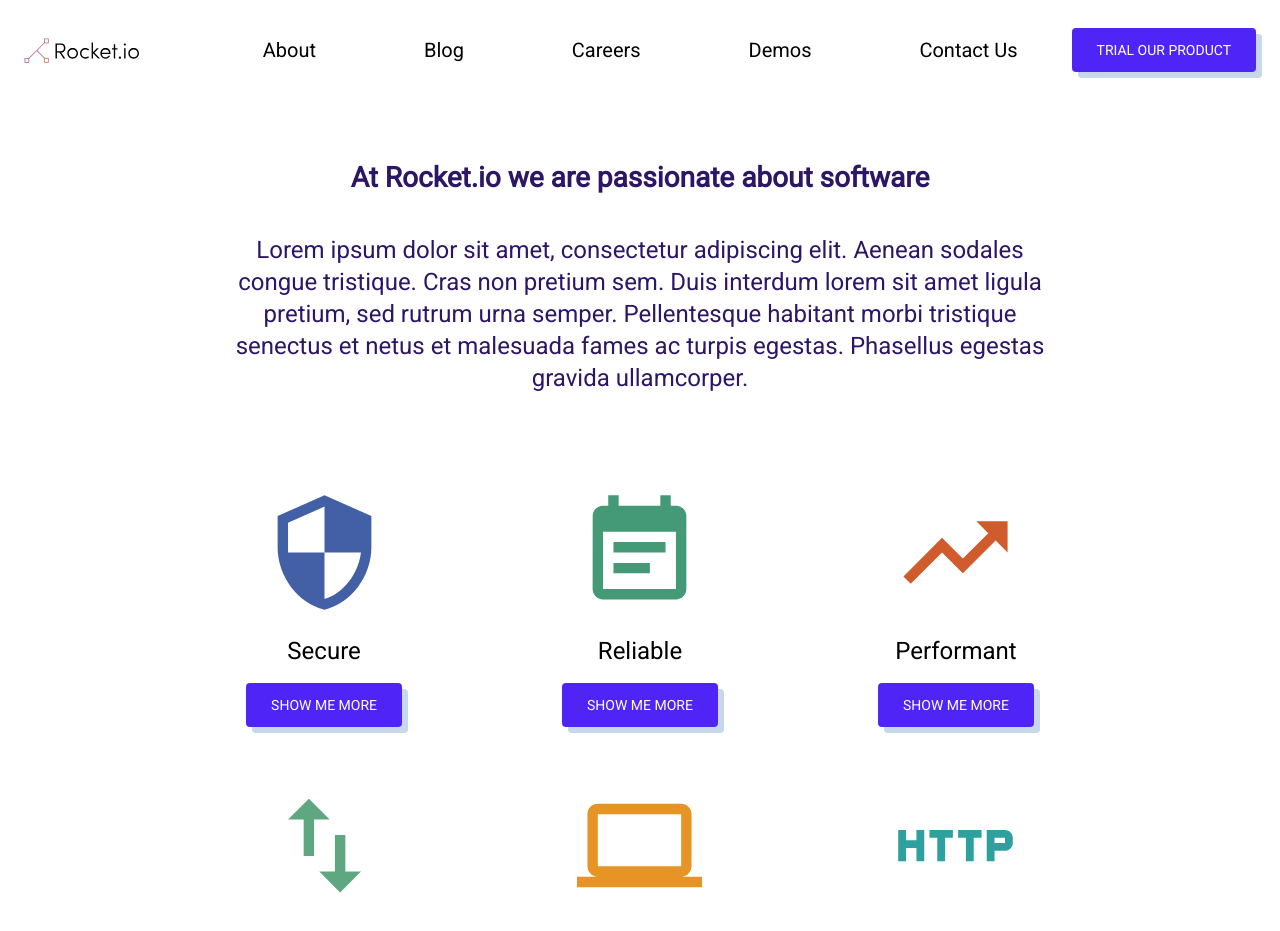
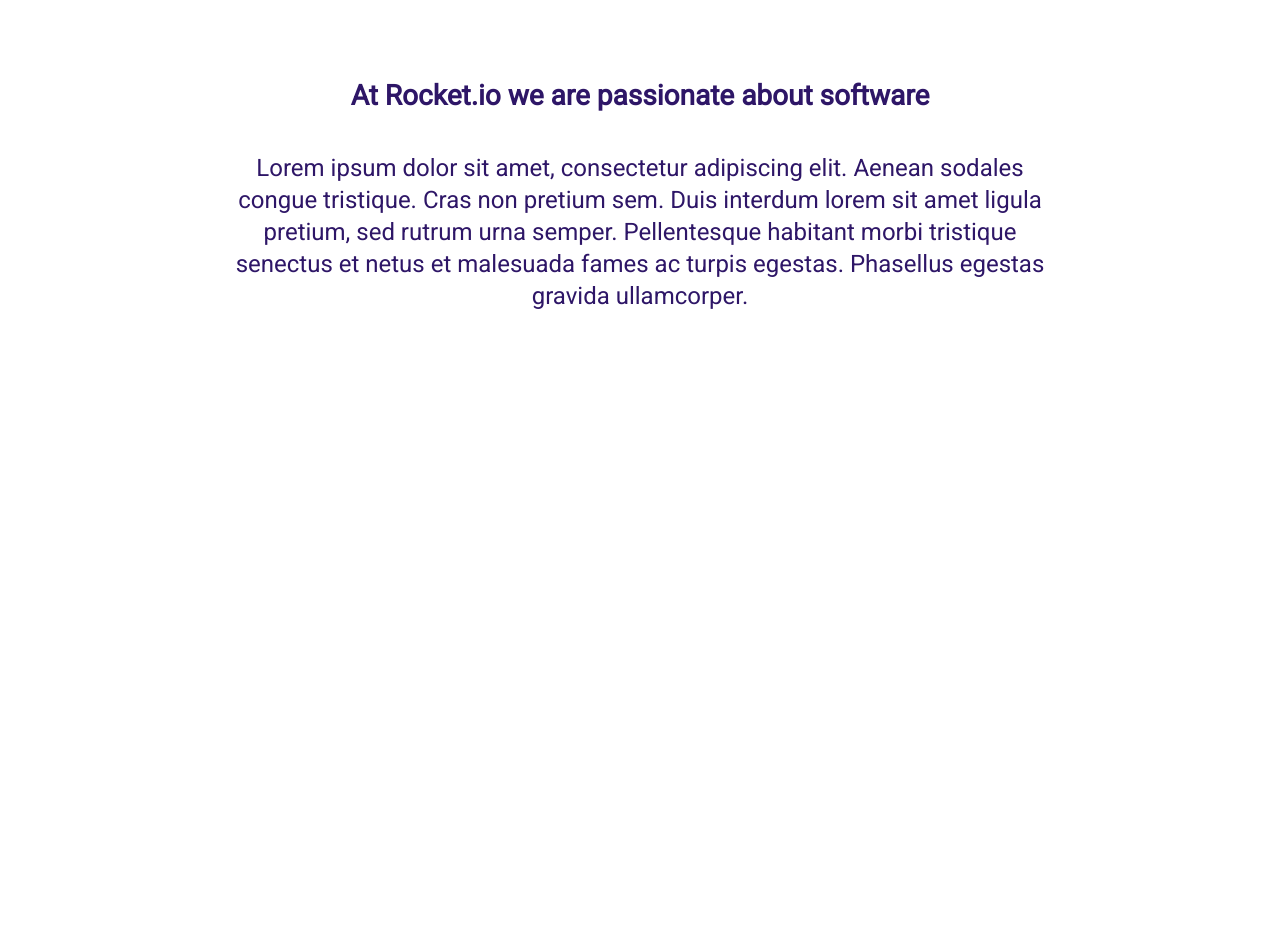
Before and after one commit to JosefKaplan/my-app, a React (Create React App) app: page / in a window 1280 px wide. Shown: the top 931 px of the page. After the commit the page ends 800 px from the top, so only its background shows below. Built offline with nearby package versions, Linux system fonts and the light colour scheme.

Commit message:
camelcase-fix

```diff
--- a/src/App.js
+++ b/src/App.js
@@ -3,13 +3,13 @@
 import { Typography } from '@material-ui/core';
 
 // importing custom components
-import NavBar from './components/NavBar/NavBar';
-import Grid from './components/Grid/Grid';
-import Footer from './components/Footer/Footer';
+import nvbar from './components/nvbar/nvbar';
+import grd from './components/grd/grd';
+import foot from './components/foot/foot';
 
 import './App.css';
 
-// importing icons from mateial-ui for Grid components
+// importing icons from mateial-ui for grd components
 import SecurityIcon from '@material-ui/icons/Security';
 import EventNoteIcon from '@material-ui/icons/EventNote';
 import TrendingUpIcon from '@material-ui/icons/TrendingUp';
@@ -54,7 +54,7 @@
   littleSpace:{ //small padding
     marginTop: "2.5rem",
   },
-  grid:{
+  grd:{
     display: "flex",
     justifyContent: "center",
     alignItems: "center",
@@ -67,7 +67,7 @@
   return (
     <div className="App">
       <ThemeProvider theme={theme}>
-        <NavBar/>
+        <nvbar/>
         <div className={classes.wrapper}>
           <Typography variant="h4" className={classes.bigSpace} color="primary">
              At Rocket.io we are passionate about software
@@ -76,18 +76,18 @@
             Lorem ipsum dolor sit amet, consectetur adipiscing elit. Aenean sodales congue tristique. Cras non pretium sem. Duis interdum lorem sit amet ligula pretium, sed rutrum urna semper. Pellentesque habitant morbi tristique senectus et netus et malesuada fames ac turpis egestas. Phasellus egestas gravida ullamcorper.
           </Typography>
         </div>
-        <div className={`${classes.grid} ${classes.bigSpace}`}>
-          <Grid icon={<SecurityIcon style={{fill: "#4360A6", height:"125", width:"125"}}/>}  title="Secure" btnTitle="Show me More" />
-          <Grid icon={<EventNoteIcon style={{fill: "#449A76", height:"125", width:"125"}}/>} title="Reliable" btnTitle="Show me More"/>
-          <Grid icon={<TrendingUpIcon style={{fill: "#D05B2D", height:"125", width:"125"}}/>}  title="Performant" btnTitle="Show me More"/>
+        <div className={`${classes.grd} ${classes.bigSpace}`}>
+          <grd icon={<SecurityIcon style={{fill: "#4360A6", height:"125", width:"125"}}/>}  title="Secure" btnTitle="Show me More" />
+          <grd icon={<EventNoteIcon style={{fill: "#449A76", height:"125", width:"125"}}/>} title="Reliable" btnTitle="Show me More"/>
+          <grd icon={<TrendingUpIcon style={{fill: "#D05B2D", height:"125", width:"125"}}/>}  title="Performant" btnTitle="Show me More"/>
         </div>
-        <div className={`${classes.grid} ${classes.littleSpace}`}>
-          <Grid icon={<ImportExportIcon style={{fill: "#5EA780", height:"125", width:"125"}}/>}  title="Modular" btnTitle="Show me More"/>
-          <Grid icon={<ComputerIcon style={{fill: "#E69426", height:"125", width:"125"}}/>}  title="Multi-Platform" btnTitle="Show me More"/>
-          <Grid icon={<HttpIcon style={{fill: "#2EA09D", height:"125", width:"125"}}/>} title="Connected" btnTitle="Show me More"/>
+        <div className={`${classes.grd} ${classes.littleSpace}`}>
+          <grd icon={<ImportExportIcon style={{fill: "#5EA780", height:"125", width:"125"}}/>}  title="Modular" btnTitle="Show me More"/>
+          <grd icon={<ComputerIcon style={{fill: "#E69426", height:"125", width:"125"}}/>}  title="Multi-Platform" btnTitle="Show me More"/>
+          <grd icon={<HttpIcon style={{fill: "#2EA09D", height:"125", width:"125"}}/>} title="Connected" btnTitle="Show me More"/>
         </div>
         <div className={classes.bigSpace}>
-          <Footer/>
+          <foot/>
         </div>
       </ThemeProvider>
     </div>
--- a/src/components/CustomBtn/CustomBtn.jsx
+++ b/src/components/CustomBtn/CustomBtn.jsx
@@ -25,7 +25,7 @@
     },
 })(Button);
 
-export default function CustomBtn(props) {
+export default function custombtn(props) {
     return (
             <StyledButton variant="contained">
                 {props.txt}
--- a/src/components/Footer/Footer.jsx
+++ b/src/components/foot/foot.jsx
@@ -5,7 +5,7 @@
 import InstagramIcon from '@material-ui/icons/Instagram';
 import YouTubeIcon from '@material-ui/icons/YouTube';
 
-export default function Footer() {
+export default function foot() {
     return (
         <BottomNavigation >
           <BottomNavigationAction color="red" label="Facebook" value="recents" icon={<FacebookIcon  style={{fill: "#3b5998"}}/>} />
--- a/src/components/Grid/Grid.jsx
+++ b/src/components/grd/grd.jsx
@@ -1,7 +1,7 @@
 import React from 'react'
 import { Typography } from '@material-ui/core'
 import { makeStyles } from '@material-ui/styles'
-import CustomBtn from '../CustomBtn/CustomBtn'
+import custombtn from '../custombtn/custombtn'
 
 const styles = makeStyles({
     wrapper: {
@@ -15,7 +15,7 @@
     }
 })
 
-export default function Grid(props) {
+export default function grd(props) {
     const {icon, title, btnTitle} = props; //adds props. to classes
     const classes = styles();
     return (
@@ -27,7 +27,7 @@
                 {title}
             </Typography>
             <div className={classes.item}>
-                <CustomBtn txt={btnTitle}/>
+                <custombtn txt={btnTitle}/>
             </div>
         </div>
     )
--- a/src/components/NavBar/NavBar.jsx
+++ b/src/components/nvbar/nvbar.jsx
@@ -1,7 +1,7 @@
 import React from 'react'
-import CustomBtn from '../CustomBtn/CustomBtn'
+import custombtn from '../custombtn/custombtn'
 import logo from '../../logo.svg'
-import logoMobile from '../../logoMobile.svg'
+import mobilelogo from '../../mobilelogo.svg'
 import {Toolbar, Typography} from '@material-ui/core'
 import {makeStyles} from "@material-ui/core/styles";
 
@@ -19,7 +19,7 @@
            display: "none"
            }
     },
-    logoMobile:{
+    mobilelogo:{
         width: "100%",
         display: "none",
         ['@media (max-width:780px)']: {
@@ -37,12 +37,12 @@
     }
 })
 
-function NavBar() {
+function nvbar() {
     const classes = styles()
     return (
             <Toolbar position="sticky" color="rgba(0, 0, 0, 0.87)" className={classes.bar}>
                 <img src={logo} className={classes.logo}/>
-                <img src={logoMobile} className={classes.logoMobile}/>
+                <img src={mobilelogo} className={classes.mobilelogo}/>
                 <Typography variant="h6" className={classes.menuItem}>
                    About
                 </Typography>
@@ -58,9 +58,9 @@
                 <Typography variant="h6" className={classes.menuItem}>
                     Contact Us
                 </Typography>
-                <CustomBtn txt="Trial Our Product"/>
+                <custombtn txt="Trial Our Product"/>
             </Toolbar>
     )
 }
 
-export default NavBar
+export default nvbar
```
Also changed, not shown: src/mobilelogo.svg (renamed from src/logoMobile.svg).
